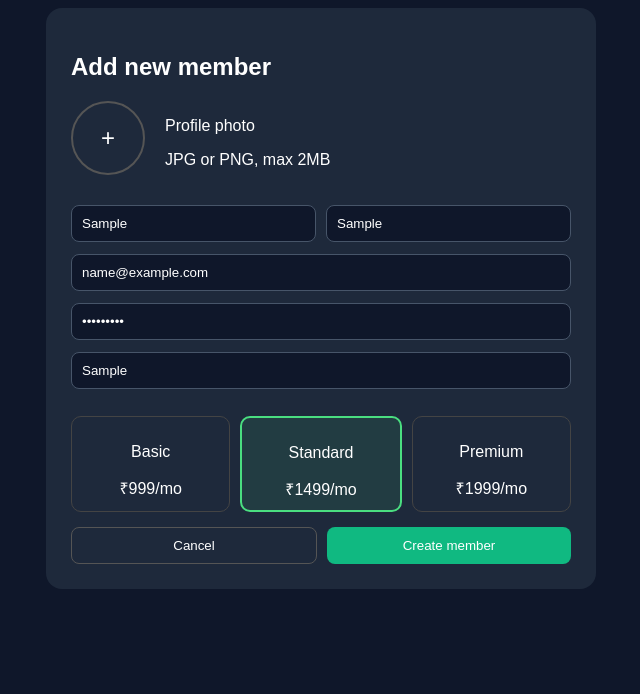
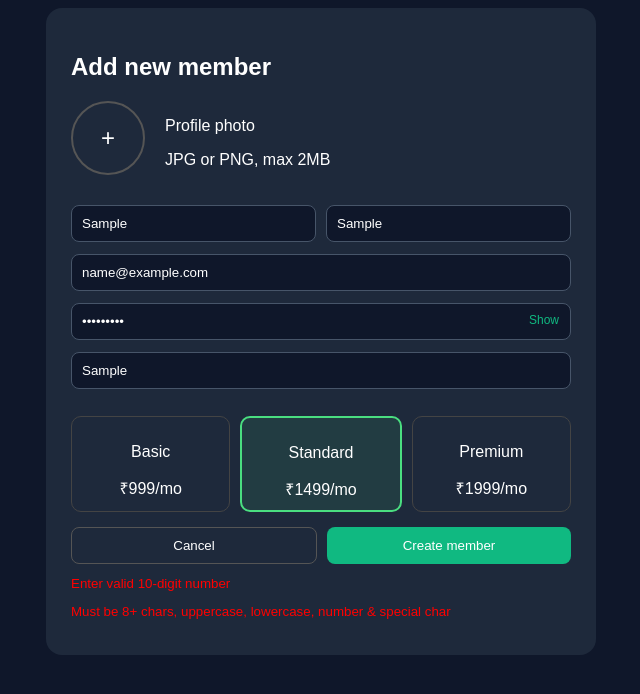
Before and after one commit to anh-gem/gym-track-using-angular-nodejs, an Angular app in the folder gym-track-ngui/: page /register in a window 1280 px wide. Both pictures are taken after typing "Sample", "Sample", "name@example.com", "Sample123", "Sample" into the empty fields and a click on the button "Create member". Shown: the top 694 px of the page, without its empty margins (319-959 px from the left). Built offline with nearby package versions, Linux system fonts and the light colour scheme; no server answers.

Commit message:
forms updated to show hide password and validations updated

```diff
--- a/gym-track-ngui/angular.json
+++ b/gym-track-ngui/angular.json
@@ -38,6 +38,12 @@
           },
           "configurations": {
             "production": {
+              "fileReplacements": [
+                {
+                  "replace": "src/environments/environment.ts",
+                  "with": "src/environments/environment.prod.ts"
+                }
+              ],
               "budgets": [
                 {
                   "type": "initial",
--- a/gym-track-ngui/src/app/components/dashboard/dashboard.component.html
+++ b/gym-track-ngui/src/app/components/dashboard/dashboard.component.html
@@ -2,7 +2,6 @@
 </app-add-workouts-popup>3
 
 <div class="dashboard-layout">
-
 
   <!-- Main Content -->
 
--- a/gym-track-ngui/src/app/components/login/login.component.html
+++ b/gym-track-ngui/src/app/components/login/login.component.html
@@ -17,9 +17,9 @@
       <label>Password</label>
       <input [type]="showPassword ? 'text' : 'password'" placeholder="********" [(ngModel)]="loginData.password"
         name="password" required />
-      <button class="eye-icon" (click)="togglePassword()">
+      <span class="eye-icon" (click)="togglePassword();$event.stopPropagation(); $event.preventDefault()">
         {{ showPassword ? 'Hide' : 'Show' }}
-      </button>
+      </span>
     </div>
 
     <button type="submit" class="btn">Sign in</button>
--- a/gym-track-ngui/src/app/components/login/login.component.ts
+++ b/gym-track-ngui/src/app/components/login/login.component.ts
@@ -29,6 +29,7 @@ export class LoginComponent {
         this.router.navigate(['/welcometogymtrack/dashboard']);
       },
       error: (err) => {
+        alert('Your email or password is not correct, please try again!');
         console.log('Login failed', err);
       },
     });
--- a/gym-track-ngui/src/app/components/register/register.component.html
+++ b/gym-track-ngui/src/app/components/register/register.component.html
@@ -6,38 +6,50 @@
   <div class="upload-section">
     <div class="upload-circle" (click)="fileInput.click()">
       <img class="uploaded-image" *ngIf="imagePreview" [src]="imagePreview" alt="preview">
-
       <span *ngIf="!imagePreview">+</span>
     </div>
 
     <div>
       <p class="title">Profile photo</p>
       <p class="subtitle">JPG or PNG, max 2MB</p>
-
       <input type="file" (change)="onFileChange($event)" hidden #fileInput>
     </div>
   </div>
 
-  <form (ngSubmit)="onSubmit()">
+
+  <!-- Add #registerForm template reference -->
+  <div class="divForm">
+    <form #registerForm="ngForm" (ngSubmit)="onSubmit()">
 
       <!-- Name -->
       <div class="row">
-      <input type="text" placeholder="First name" [(ngModel)]="firstName" name="firstName" />
-      <input type="text" placeholder="Last name" [(ngModel)]="lastName" name="lastName" />
+        <input type="text" placeholder="First name" [(ngModel)]="firstName" name="firstName" required />
+        <input type="text" placeholder="Last name" [(ngModel)]="lastName" name="lastName" required />
       </div>
 
       <!-- Email -->
       <div class="row">
-      <input type="email" placeholder="Email" [(ngModel)]="formData.email" name="email" />
+        <input type="email" placeholder="Email" [(ngModel)]="formData.email" name="email" required
+          #emailRef="ngModel" />
       </div>
-    <!--Password-->
-    <div class="row">
-      <input type="password" placeholder="password" [(ngModel)]="formData.password" name="password" />
+
+      <!-- Password -->
+      <div class="row" id="pwd">
+        <input placeholder="password" [(ngModel)]="formData.password" name="password"
+          [type]="showPassword ? 'text' : 'password'" pattern="^(?=.*[a-z])(?=.*[A-Z])(?=.*\d)(?=.*[@$!%*?&]).{8,}$"
+          required #passRef="ngModel" />
+        <span class="eye-icon" (click)="togglePassword()">
+          {{ showPassword ? 'Hide' : 'Show' }}
+        </span>
+
       </div>
+
       <!-- Phone -->
       <div class="row">
-      <input type="text" placeholder="Phone" [(ngModel)]="formData.phone" name="phone" />
+        <input type="text" placeholder="Phone" [(ngModel)]="formData.phone" name="phone" pattern="^[0-9]{10}$" required
+          #phoneRef="ngModel" />
       </div>
+
       <!-- Plans -->
       <div class="plans">
         <div *ngFor="let p of plans" class="plan-card" [class.active]="formData.plan === p.name"
@@ -47,12 +59,30 @@
         </div>
       </div>
 
+
       <!-- Buttons -->
       <div class="actions">
         <button type="button" class="cancel" (click)="onCancel()">Cancel</button>
         <button type="submit" class="submit">Create member</button>
       </div>
 
+      <!-- Validation Messages -->
+      <div *ngIf="emailRef && emailRef.invalid && emailRef.touched" style="color: red; margin: 10px 0;">
+        <small *ngIf="emailRef.errors?.['required']">Email is required</small>
+        <small *ngIf="emailRef.errors?.['email']">Invalid email format</small>
+      </div>
+
+      <div *ngIf="phoneRef && phoneRef.invalid && phoneRef.touched" style="color: red; margin: 10px 0;">
+        <small *ngIf="phoneRef.errors?.['required']">Phone is required</small>
+        <small *ngIf="phoneRef.errors?.['pattern']">Enter valid 10-digit number</small>
+      </div>
+
+      <div *ngIf="passRef && passRef.invalid && passRef.touched" style="color: red; margin: 10px 0;">
+        <small *ngIf="passRef.errors?.['required']">Password required</small>
+        <small *ngIf="passRef.errors?.['pattern']">Must be 8+ chars, uppercase, lowercase, number & special
+          char</small>
+      </div>
     </form>
+  </div>
 
 </div>
--- a/gym-track-ngui/src/app/components/register/register.component.scss
+++ b/gym-track-ngui/src/app/components/register/register.component.scss
@@ -5,6 +5,7 @@
   border-radius: 16px;
   width: 500px;
   margin: auto;
+  // position: relative;
 }
 
 /* Upload */
@@ -12,6 +13,7 @@
   display: flex;
   gap: 20px;
   margin-bottom: 20px;
+  cursor: pointer;
 }
 
 .upload-circle {
@@ -97,3 +99,22 @@ input {
   padding: 10px;
   border-radius: 8px;
 }
+
+.eye-icon {
+  position: absolute;
+  right: 12px;
+    top: 34%;
+  transform: translateY(-40%);
+  background: transparent;
+  border: none;
+  color: #10b981;
+  font-size: 12px;
+  cursor: pointer;
+}
+
+#pwd{
+  position: relative;
+  .input{
+    display: block;
+  }
+}
--- a/gym-track-ngui/src/app/components/register/register.component.ts
+++ b/gym-track-ngui/src/app/components/register/register.component.ts
@@ -1,6 +1,6 @@
 import { CommonModule } from '@angular/common';
-import { Component } from '@angular/core';
-import { FormsModule } from '@angular/forms';
+import { Component, ViewChild } from '@angular/core';
+import { FormsModule, type NgForm } from '@angular/forms';
 import { AuthService } from '../../services/auth.service';
 import { Router } from '@angular/router';
 import { HttpClient } from '@angular/common/http';
@@ -13,6 +13,8 @@ import { environment } from '../../../environments/environment';
   styleUrl: './register.component.scss',
 })
 export class RegisterComponent {
+  @ViewChild('registerForm') registerForm!: NgForm;
+  showPassword = false;
   private API = environment.apiUrl;
   imagePreview: string | null = null;
   firstName: string = '';
@@ -60,6 +62,17 @@ export class RegisterComponent {
   }
 
   onSubmit() {
+    // VALIDATE FORM FIRST
+    if (!this.registerForm.valid) {
+      alert('Please fill all fields correctly');
+      return;
+    }
+
+    // VALIDATE NAME
+    if (!this.firstName.trim() || !this.lastName.trim()) {
+      alert('Please enter first and last name');
+      return;
+    }
     this.pay();
   }
   onRegister() {
@@ -143,4 +156,8 @@ export class RegisterComponent {
       console.error(err);
     }
   }
+
+  togglePassword() {
+    this.showPassword = !this.showPassword;
+  }
 }
--- a/gym-track-ngui/src/app/components/settings/settings.component.html
+++ b/gym-track-ngui/src/app/components/settings/settings.component.html
@@ -6,7 +6,8 @@
 
     <div class="profile-pic-wrapper">
 
-      <img [src]="user.profilePicture" class="profile-pic" (click)="fileInput.click()" />
+      <img [src]="user?.profilePicture || 'default-avatar.png'" class="profile-pic" (click)="fileInput.click()" />
+
 
       <input type="file" #fileInput hidden accept="image/*" (change)="onFileSelected($event)" />
 
--- a/gym-track-ngui/src/app/components/sidebar/sidebar.component.html
+++ b/gym-track-ngui/src/app/components/sidebar/sidebar.component.html
@@ -9,7 +9,7 @@
 
   </div>
   <div class="sidebar-profile" *ngIf="member">
-    <img [src]="member.profilePicture || 'src/assets/default-avatar.png'" class="sidebar-avatar"
+    <img [src]="member?.profilePicture || 'default-avatar.png'" (error)="onImageError($event)" class="sidebar-avatar"
       routerLink="/welcometogymtrack/settings" />
     <div>
       <p class="sidebar-name">{{ member.name }}</p>
--- a/gym-track-ngui/src/app/components/sidebar/sidebar.component.ts
+++ b/gym-track-ngui/src/app/components/sidebar/sidebar.component.ts
@@ -45,4 +45,7 @@ export class SidebarComponent implements OnInit {
       }
     });
   }
+  onImageError(event: any) {
+    event.target.src = 'default-avatar.png';
+  }
 }
```
Also changed, not shown: gym-track-ngui/public/default-avatar.png (added), gym-track-ngui/src/assets/default-avatar.png (deleted). Lines whose indentation alone changed are shown as unchanged.
